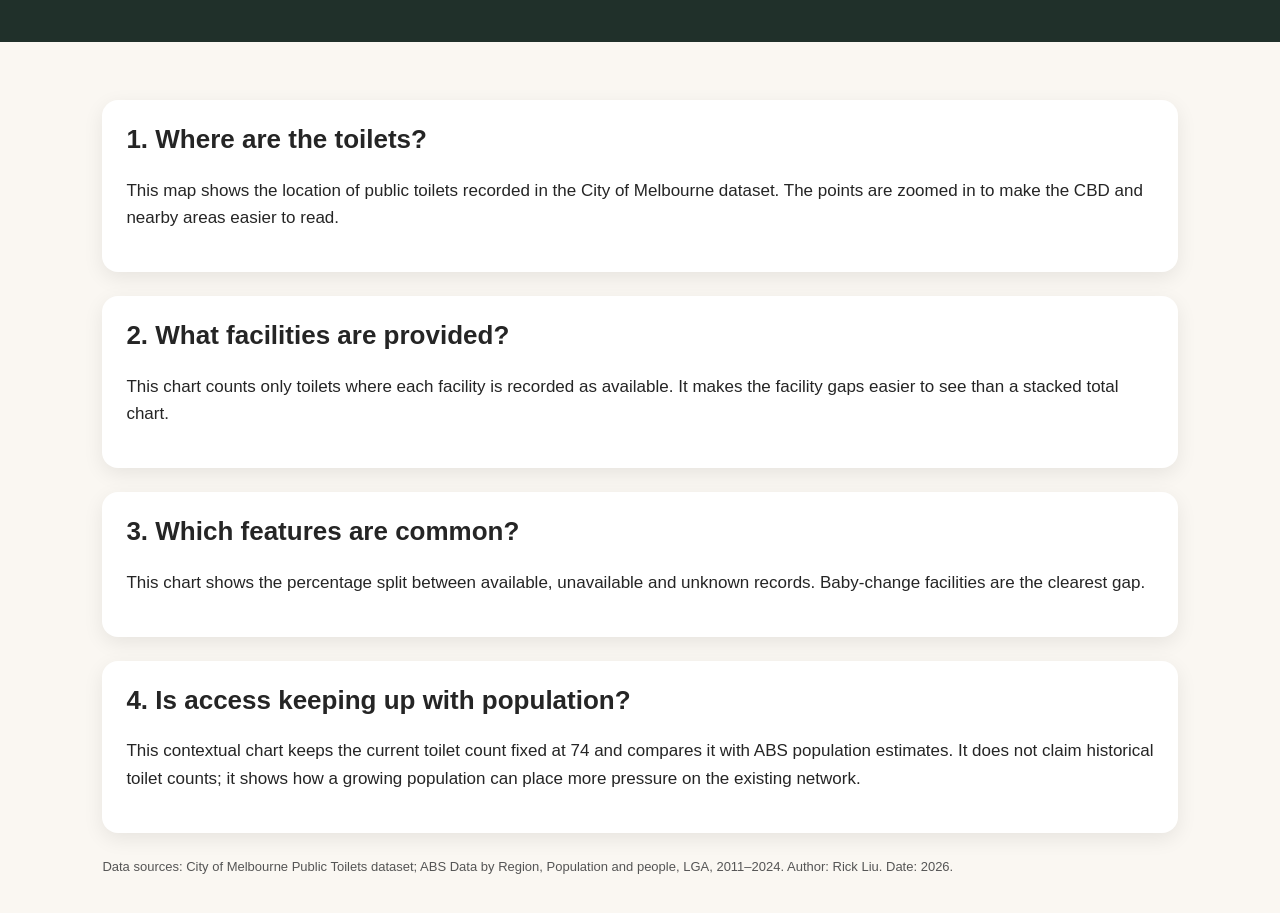
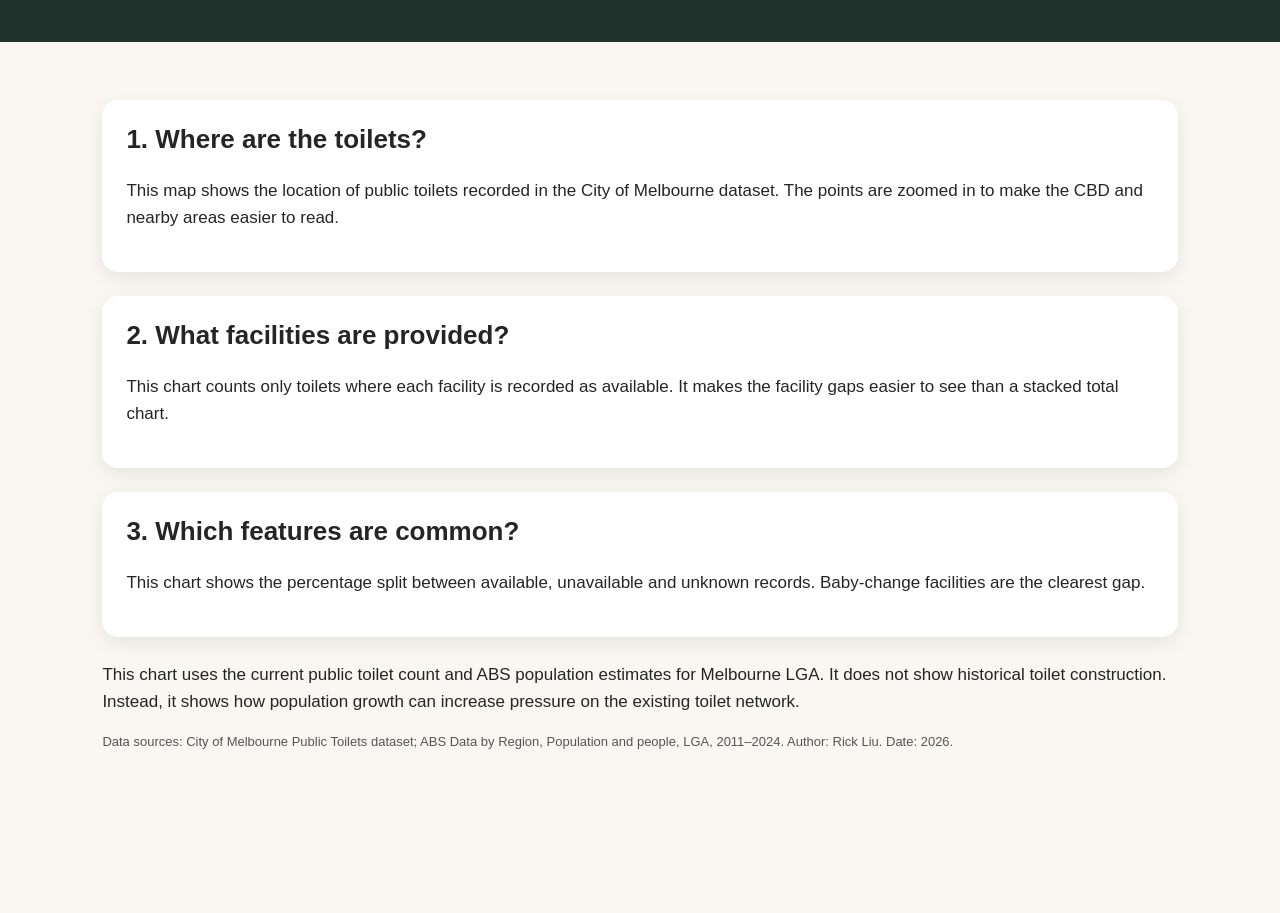
Before and after one commit to l29041224-byte/fit2179-dv2-public-toilets, a plain HTML site: page index.html in a window 1280 px wide. Shown: the part 143-1056 px from the top of the page. After the commit the page ends 943 px from the top, so only its background shows below. Drawn offline with Linux system fonts and the light colour scheme; a script that the page names is missing.

Commit message:
update web

```diff
--- a/index.html
+++ b/index.html
@@ -27,7 +27,10 @@ p{font-size:17px; line-height:1.6;}
 <div class="card"><h2>1. Where are the toilets?</h2><p>This map shows the location of public toilets recorded in the City of Melbourne dataset. The points are zoomed in to make the CBD and nearby areas easier to read.</p><div id="chart1"></div></div>
 <div class="card"><h2>2. What facilities are provided?</h2><p>This chart counts only toilets where each facility is recorded as available. It makes the facility gaps easier to see than a stacked total chart.</p><div id="chart2"></div></div>
 <div class="card"><h2>3. Which features are common?</h2><p>This chart shows the percentage split between available, unavailable and unknown records. Baby-change facilities are the clearest gap.</p><div id="chart3"></div></div>
-<div class="card"><h2>4. Is access keeping up with population?</h2><p>This contextual chart keeps the current toilet count fixed at 74 and compares it with ABS population estimates. It does not claim historical toilet counts; it shows how a growing population can place more pressure on the existing network.</p><div id="chart4"></div></div>
+<p>
+  This chart uses the current public toilet count and ABS population estimates for Melbourne LGA.
+  It does not show historical toilet construction. Instead, it shows how population growth can increase pressure on the existing toilet network.
+</p>
 <p class="small">Data sources: City of Melbourne Public Toilets dataset; ABS Data by Region, Population and people, LGA, 2011–2024. Author: Rick Liu. Date: 2026.</p>
 </section>
 <script>
```
